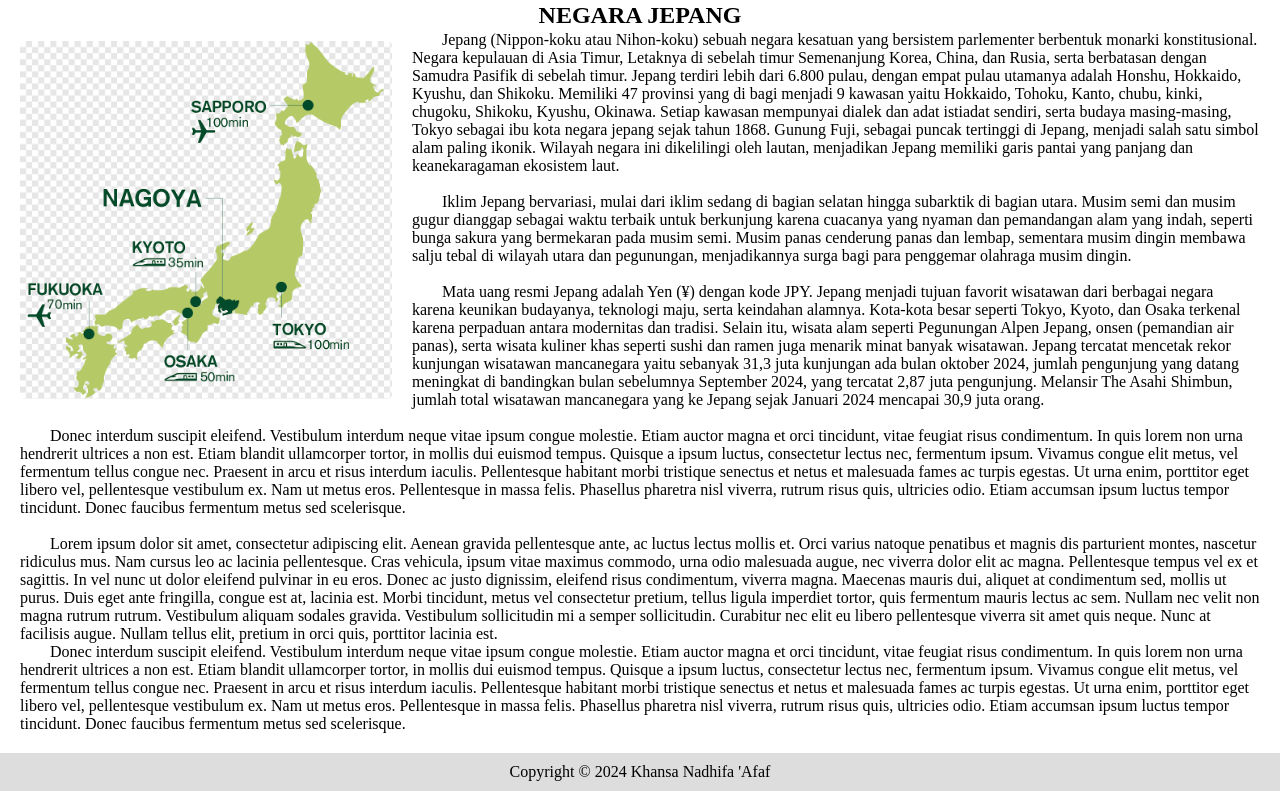
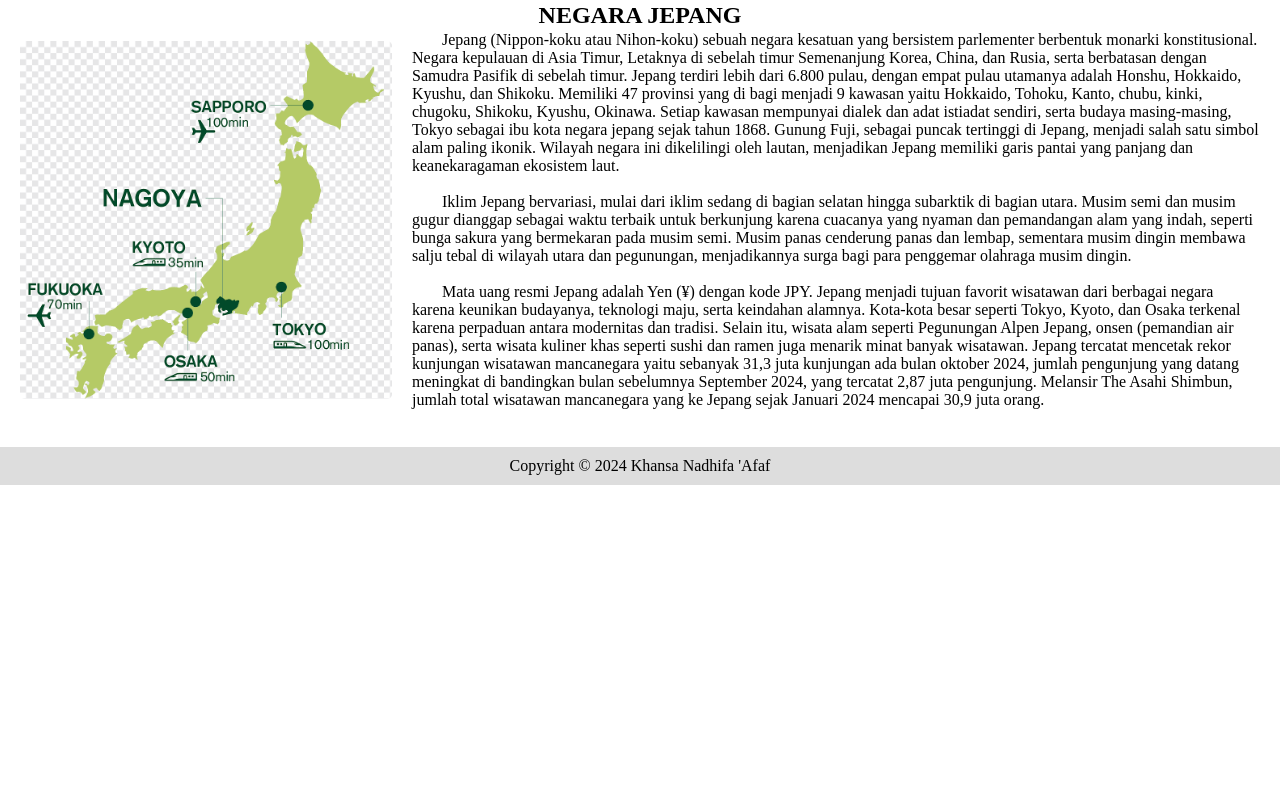
Before and after one commit to Rohmadi-Cahyono/khansa, a plain HTML site: page jepang.html in a window 1280 px wide. Shown: the part 80-871 px from the top of the page. After the commit the page ends 800 px from the top, so only its background shows below. Drawn offline with Linux system fonts and the light colour scheme.

Commit message:
Update jepang.html

```diff
--- a/jepang.html
+++ b/jepang.html
@@ -72,21 +72,7 @@
       <br>
       <p>
 
-        Donec interdum suscipit eleifend. Vestibulum interdum neque vitae ipsum congue molestie. Etiam auctor magna et orci tincidunt, vitae feugiat risus condimentum. In quis lorem non urna hendrerit ultrices a non est. Etiam blandit ullamcorper tortor, in mollis dui euismod tempus. Quisque a ipsum luctus, consectetur lectus nec, fermentum ipsum. Vivamus congue elit metus, vel fermentum tellus congue nec. Praesent in arcu et risus interdum iaculis. Pellentesque habitant morbi tristique senectus et netus et malesuada fames ac turpis egestas. Ut urna enim, porttitor eget libero vel, pellentesque vestibulum ex. Nam ut metus eros. Pellentesque in massa felis. Phasellus pharetra nisl viverra, rutrum risus quis, ultricies odio. Etiam accumsan ipsum luctus tempor tincidunt. Donec faucibus fermentum metus sed scelerisque.
 
-      </p>
-      <br>
-      <p>
-
-        Lorem ipsum dolor sit amet, consectetur adipiscing elit. Aenean gravida pellentesque ante, ac luctus lectus mollis et. Orci varius natoque penatibus et magnis dis parturient montes, nascetur ridiculus mus. Nam cursus leo ac lacinia pellentesque. Cras vehicula, ipsum vitae maximus commodo, urna odio malesuada augue, nec viverra dolor elit ac magna. Pellentesque tempus vel ex et sagittis. In vel nunc ut dolor eleifend pulvinar in eu eros. Donec ac justo dignissim, eleifend risus condimentum, viverra magna. Maecenas mauris dui, aliquet at condimentum sed, mollis ut purus. Duis eget ante fringilla, congue est at, lacinia est. Morbi tincidunt, metus vel consectetur pretium, tellus ligula imperdiet tortor, quis fermentum mauris lectus ac sem. Nullam nec velit non magna rutrum rutrum. Vestibulum aliquam sodales gravida. Vestibulum sollicitudin mi a semper sollicitudin. Curabitur nec elit eu libero pellentesque viverra sit amet quis neque. Nunc at facilisis augue. Nullam tellus elit, pretium in orci quis, porttitor lacinia est.
-
-      </p>
-
-      <p>
-
-        Donec interdum suscipit eleifend. Vestibulum interdum neque vitae ipsum congue molestie. Etiam auctor magna et orci tincidunt, vitae feugiat risus condimentum. In quis lorem non urna hendrerit ultrices a non est. Etiam blandit ullamcorper tortor, in mollis dui euismod tempus. Quisque a ipsum luctus, consectetur lectus nec, fermentum ipsum. Vivamus congue elit metus, vel fermentum tellus congue nec. Praesent in arcu et risus interdum iaculis. Pellentesque habitant morbi tristique senectus et netus et malesuada fames ac turpis egestas. Ut urna enim, porttitor eget libero vel, pellentesque vestibulum ex. Nam ut metus eros. Pellentesque in massa felis. Phasellus pharetra nisl viverra, rutrum risus quis, ultricies odio. Etiam accumsan ipsum luctus tempor tincidunt. Donec faucibus fermentum metus sed scelerisque.
-
-      </p>
     </div>
 
 
```
